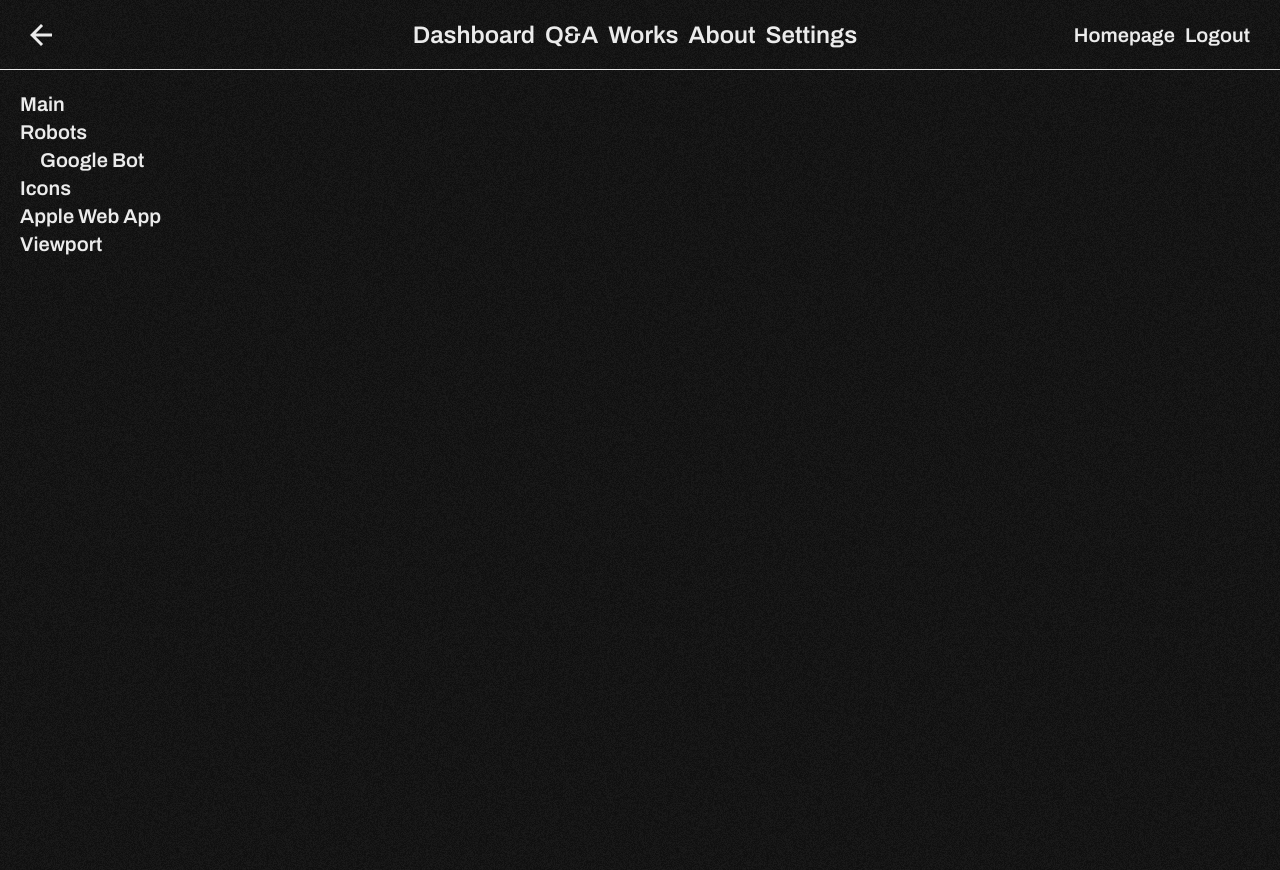
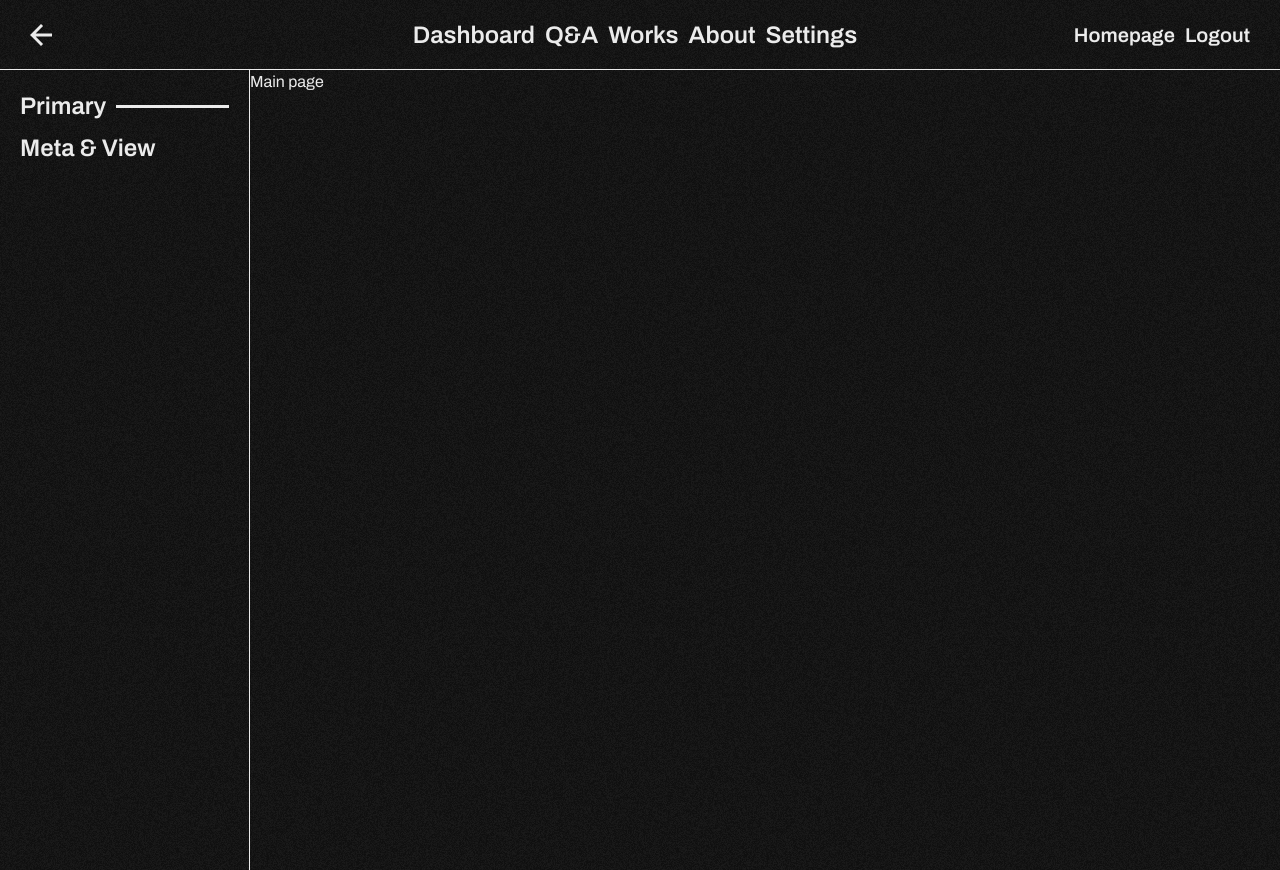
Before and after one commit to mikenoired/portfolio, a Next.js app: page /admin/settings in a window 1280 px wide. Built offline with nearby package versions, Linux system fonts and the light colour scheme; no server answers; the database is empty.

Commit message:
feat(settings): separate by pages

```diff
--- /dev/null
+++ b/src/app/(pages)/admin/settings/layout.tsx
@@ -0,0 +1,11 @@
+import Main from "@/app/ui/Main";
+import Sidebar from "@/app/ui/admin/settings/Sidebar";
+
+export default function Layout({ children }: { children: React.ReactNode }) {
+  return (
+    <Main className="flex">
+      <Sidebar />
+      <div className="w-full md:pl-[250px]">{children}</div>
+    </Main>
+  );
+}
--- /dev/null
+++ b/src/app/(pages)/admin/settings/meta/page.tsx
@@ -0,0 +1,8 @@
+import { ISettings } from "@/app/lib/definitions";
+import { fetchSettings } from "@/server/settings";
+import Form from "@/app/ui/admin/settings/Form";
+
+export default async function Page() {
+  const data = await fetchSettings();
+  return <div className="p-6">{data && <Form s={data as ISettings} />}</div>;
+}
--- a/src/app/(pages)/admin/settings/page.tsx
+++ b/src/app/(pages)/admin/settings/page.tsx
@@ -1,35 +1,3 @@
-import { ISettings } from "@/app/lib/definitions";
-import { fetchSettings } from "@/server/settings";
-import Form from "@/app/ui/admin/settings/Form";
-import Main from "@/app/ui/Main";
-
 export default async function Page() {
-  const data = await fetchSettings();
-  return (
-    <Main className="grid grid-cols-4 gap-6 p-6">
-      <div className="fixed col-start-1 col-end-2 overflow-y-scroll">
-        <a href="#main" className="block text-xl font-semibold">
-          Main
-        </a>
-        <a href="#robots" className="block text-xl font-semibold">
-          Robots
-        </a>
-        <a href="#google" className="ml-6 block text-xl font-semibold">
-          Google Bot
-        </a>
-        <a href="#icons" className="block text-xl font-semibold">
-          Icons
-        </a>
-        <a href="#apple" className="block text-xl font-semibold">
-          Apple Web App
-        </a>
-        <a href="#viewport" className="block text-xl font-semibold">
-          Viewport
-        </a>
-      </div>
-      <div className="col-start-2 col-end-5">
-        {data && <Form s={data as ISettings} />}
-      </div>
-    </Main>
-  );
+  return <>Main page</>;
 }
--- /dev/null
+++ b/src/app/ui/admin/settings/Sidebar.tsx
@@ -0,0 +1,39 @@
+"use client";
+
+import Link from "next/link";
+import clsx from "clsx";
+import { usePathname } from "next/navigation";
+import { useEffect } from "react";
+
+const pages: { title: string; url: string }[] = [
+  {
+    title: "Primary",
+    url: "/admin/settings",
+  },
+  {
+    title: "Meta & View",
+    url: "/admin/settings/meta",
+  },
+];
+
+export default function Sidebar() {
+  const pathname = usePathname();
+  return (
+    <aside className="fixed hidden h-screen w-[250px] md:block">
+      <div className="flex h-full w-full flex-col border-r p-6">
+        {pages.map((link, index) => (
+          <Link key={index} href={link.url} className="flex items-center pb-4">
+            <span className="text-nowrap pr-4 text-2xl font-semibold">
+              {link.title}
+            </span>
+            <div
+              className={clsx("h-[3px] w-full bg-white", {
+                "opacity-0": pathname !== link.url,
+              })}
+            ></div>
+          </Link>
+        ))}
+      </div>
+    </aside>
+  );
+}
```
